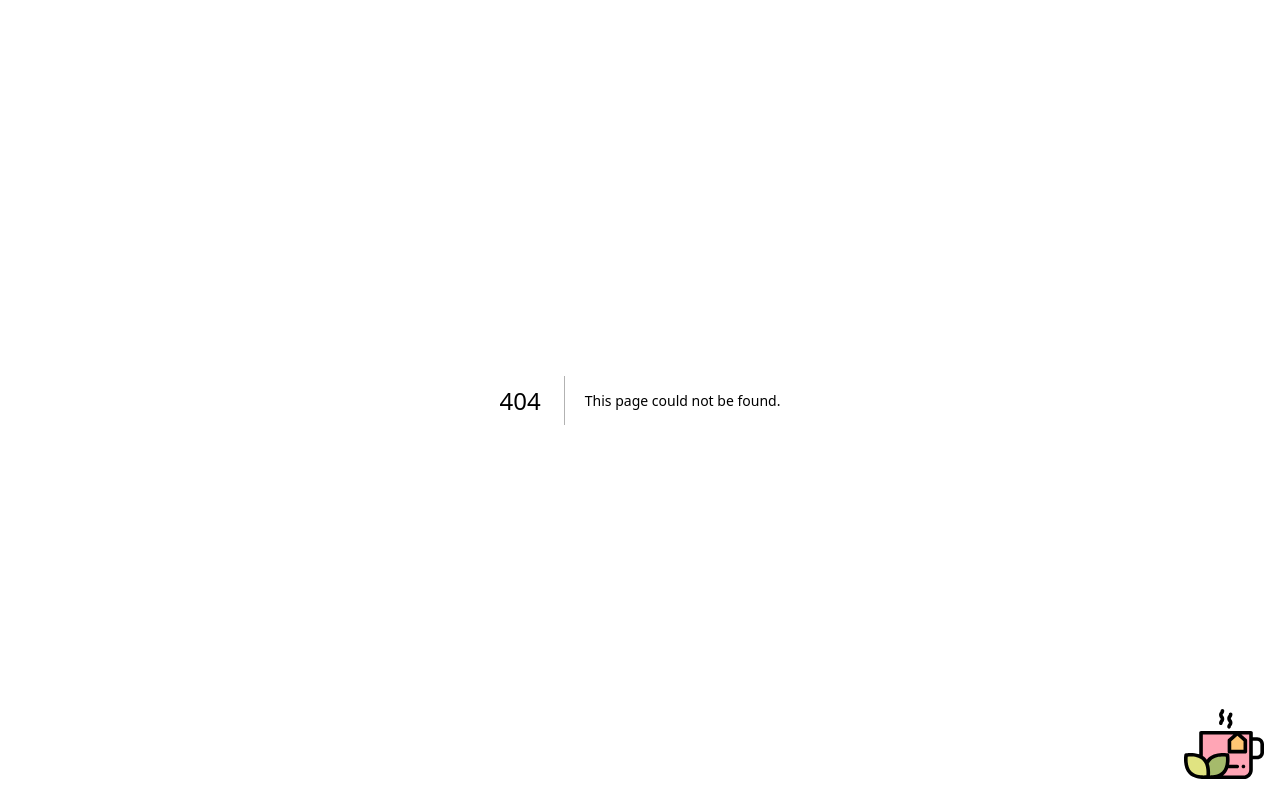
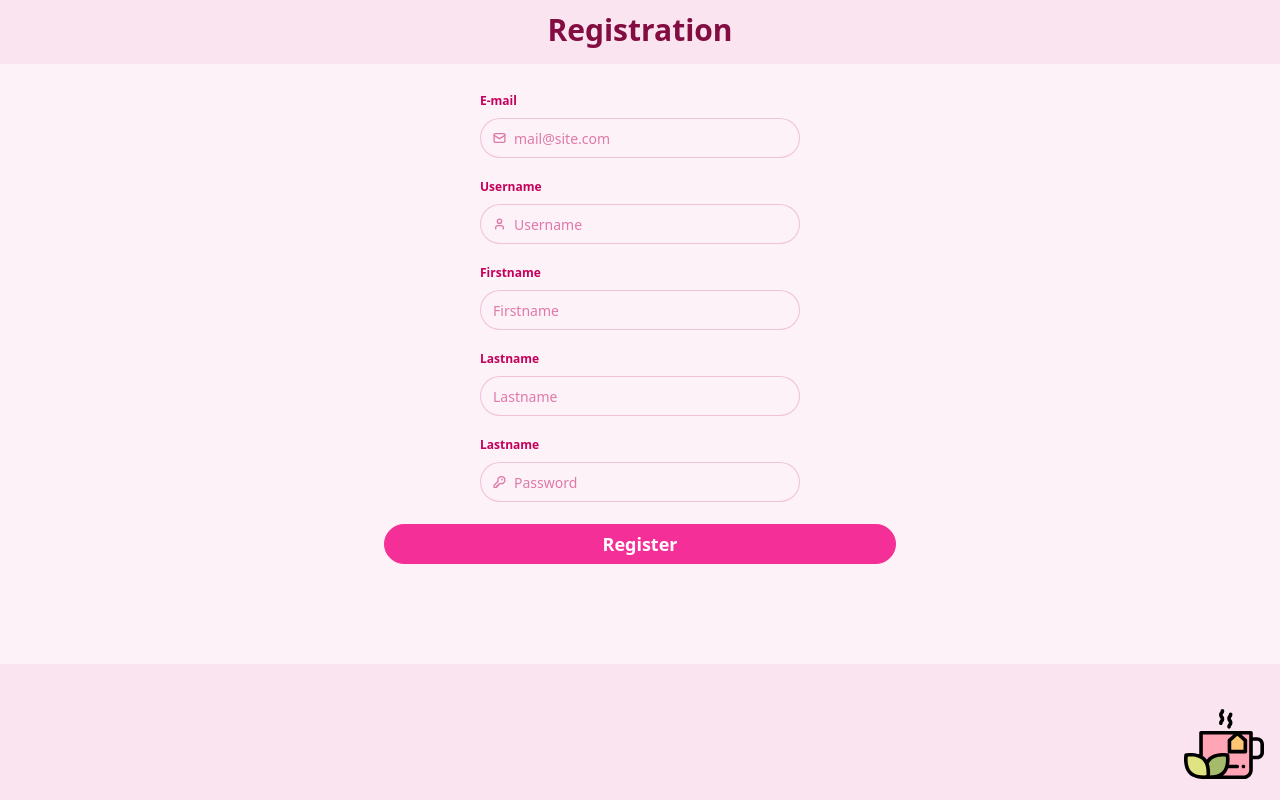
Before and after one commit to Vodki/Matcha, a Next.js app in the folder matcha/: page /registration in a window 1280 px wide. Before the commit this address had no page. Built offline with nearby package versions, Linux system fonts and the light colour scheme.

Commit message:
registration done

```diff
--- a/matcha/src/app/globals.css
+++ b/matcha/src/app/globals.css
@@ -26,9 +26,9 @@
   --color-warning-content: oklch(26% 0.079 36.259);
   --color-error: oklch(63% 0.237 25.331);
   --color-error-content: oklch(97% 0.013 17.38);
-  --radius-selector: 1rem;
-  --radius-field: 1rem;
-  --radius-box: 1rem;
+  --radius-selector: 2rem;
+  --radius-field: 2rem;
+  --radius-box: 2rem;
   --size-selector: 0.25rem;
   --size-field: 0.25rem;
   --border: 1px;
--- a/matcha/src/app/layout.tsx
+++ b/matcha/src/app/layout.tsx
@@ -8,7 +8,7 @@ export default function RootLayout({
 }>) {
   return (
     <html lang="en">
-      <body data-theme="valentine" className="w-full h-full relative">
+      <body data-theme="valentine" className="w-full h-full relative bg-base-200">
         {children}
         <div className="absolute bottom-0 right-0 p-4 z-50">
           <Image
--- a/matcha/src/app/page.tsx
+++ b/matcha/src/app/page.tsx
@@ -1,15 +1,16 @@
 import React from "react";
+import Link from "next/link";
 
 export default function Home() {
   return (
     <div className="w-screen h-screen">
       <div
-        className={`
+        className="
           bg-base-300
           pt-10 ps-6 pb-8
           w-full
           md:relative md:w-80 md:ms-14 md:mt-14 md:inline-block md:rounded-box md:shadow-lg
-        `}
+        "
       >
         <p className="text-2xl font-bold">
           Meet your{" "}
@@ -19,7 +20,9 @@ export default function Home() {
         <p className="text-2xl leading-normal font-bold">One Cup at a Time</p>
       </div>
       <div className="fixed left-1/2 top-1/2 -translate-x-1/2 -translate-y-1/2 z-50 flex flex-col">
-        <button className="btn btn-primary text-base font-bold">Sign In</button>
+        <button className="btn btn-primary text-base font-bold">
+          <Link href={"/registration"}>Sign In</Link>
+        </button>
         <a className="link link-primary text-sm self-center mt-1">Sign Up</a>
       </div>
     </div>
--- /dev/null
+++ b/matcha/src/app/registration/page.tsx
@@ -0,0 +1,139 @@
+import React from "react";
+
+export default function RegistrationPage() {
+  return (
+    <div className="w-screen h-screen">
+      <div className="flex flex-col gap-2 items-center">
+        <div className="mt-3 text-3xl font-extrabold text-neutral mb-2">
+          Registration
+        </div>
+        <div className="bg-base-100 w-screen py-5 h-[75vh] overflow-y-auto">
+          <div className="flex flex-col items-center justify-center gap-2">
+            <fieldset className="fieldset">
+              <legend className="fieldset-legend">E-mail</legend>
+              <label className="input validator w-xs">
+                <svg
+                  className="h-[1em] opacity-50"
+                  xmlns="http://www.w3.org/2000/svg"
+                  viewBox="0 0 24 24"
+                >
+                  <g
+                    strokeLinejoin="round"
+                    strokeLinecap="round"
+                    strokeWidth="2.5"
+                    fill="none"
+                    stroke="currentColor"
+                  >
+                    <rect width="20" height="16" x="2" y="4" rx="2"></rect>
+                    <path d="m22 7-8.97 5.7a1.94 1.94 0 0 1-2.06 0L2 7"></path>
+                  </g>
+                </svg>
+                <input type="email" placeholder="mail@site.com" required />
+              </label>
+              <div className="validator-hint hidden">
+                Enter valid email address
+              </div>
+            </fieldset>
+            <fieldset className="fieldset">
+              <legend className="fieldset-legend">Username</legend>
+              <label className="input validator w-xs">
+                <svg
+                  className="h-[1em] opacity-50"
+                  xmlns="http://www.w3.org/2000/svg"
+                  viewBox="0 0 24 24"
+                >
+                  <g
+                    strokeLinejoin="round"
+                    strokeLinecap="round"
+                    strokeWidth="2.5"
+                    fill="none"
+                    stroke="currentColor"
+                  >
+                    <path d="M19 21v-2a4 4 0 0 0-4-4H9a4 4 0 0 0-4 4v2"></path>
+                    <circle cx="12" cy="7" r="4"></circle>
+                  </g>
+                </svg>
+                <input
+                  type="text"
+                  required
+                  placeholder="Username"
+                  pattern="[A-Za-z][A-Za-z0-9\-]*"
+                  // minLength="3"
+                  // maxLength="30"
+                  title="Only letters, numbers or dash"
+                />
+              </label>
+              <p className="validator-hint hidden">
+                Must be 3 to 30 characters
+                <br />
+                Containing only letters, numbers or dash
+              </p>
+            </fieldset>
+            <fieldset className="fieldset">
+              <legend className="fieldset-legend">Firstname</legend>
+              <input
+                type="text"
+                required
+                className="input w-xs"
+                placeholder="Firstname"
+              />
+            </fieldset>
+            <fieldset className="fieldset">
+              <legend className="fieldset-legend">Lastname</legend>
+              <input
+                type="text"
+                required
+                className="input w-xs"
+                placeholder="Lastname"
+              />
+            </fieldset>
+            <fieldset className="fieldset">
+              <legend className="fieldset-legend">Lastname</legend>
+              <label className="input validator w-xs">
+                <svg
+                  className="h-[1em] opacity-50"
+                  xmlns="http://www.w3.org/2000/svg"
+                  viewBox="0 0 24 24"
+                >
+                  <g
+                    strokeLinejoin="round"
+                    strokeLinecap="round"
+                    strokeWidth="2.5"
+                    fill="none"
+                    stroke="currentColor"
+                  >
+                    <path d="M2.586 17.414A2 2 0 0 0 2 18.828V21a1 1 0 0 0 1 1h3a1 1 0 0 0 1-1v-1a1 1 0 0 1 1-1h1a1 1 0 0 0 1-1v-1a1 1 0 0 1 1-1h.172a2 2 0 0 0 1.414-.586l.814-.814a6.5 6.5 0 1 0-4-4z"></path>
+                    <circle
+                      cx="16.5"
+                      cy="7.5"
+                      r=".5"
+                      fill="currentColor"
+                    ></circle>
+                  </g>
+                </svg>
+                <input
+                  type="password"
+                  required
+                  placeholder="Password"
+                  // minlength="8"
+                  pattern="(?=.*\d)(?=.*[a-z])(?=.*[A-Z]).{8,}"
+                  title="Must be more than 8 characters, including number, lowercase letter, uppercase letter"
+                />
+              </label>
+              <p className="validator-hint hidden">
+                Must be more than 8 characters, including:
+                <br />
+                At least one number <br />
+                At least one lowercase letter <br />
+                At least one uppercase letter
+              </p>
+            </fieldset>
+            <button className="btn btn-primary mt-2.5 w-[40vw] text-lg font-bold">
+              Register
+            </button>
+          </div>
+        </div>
+      </div>
+    </div>
+  );
+}
```
